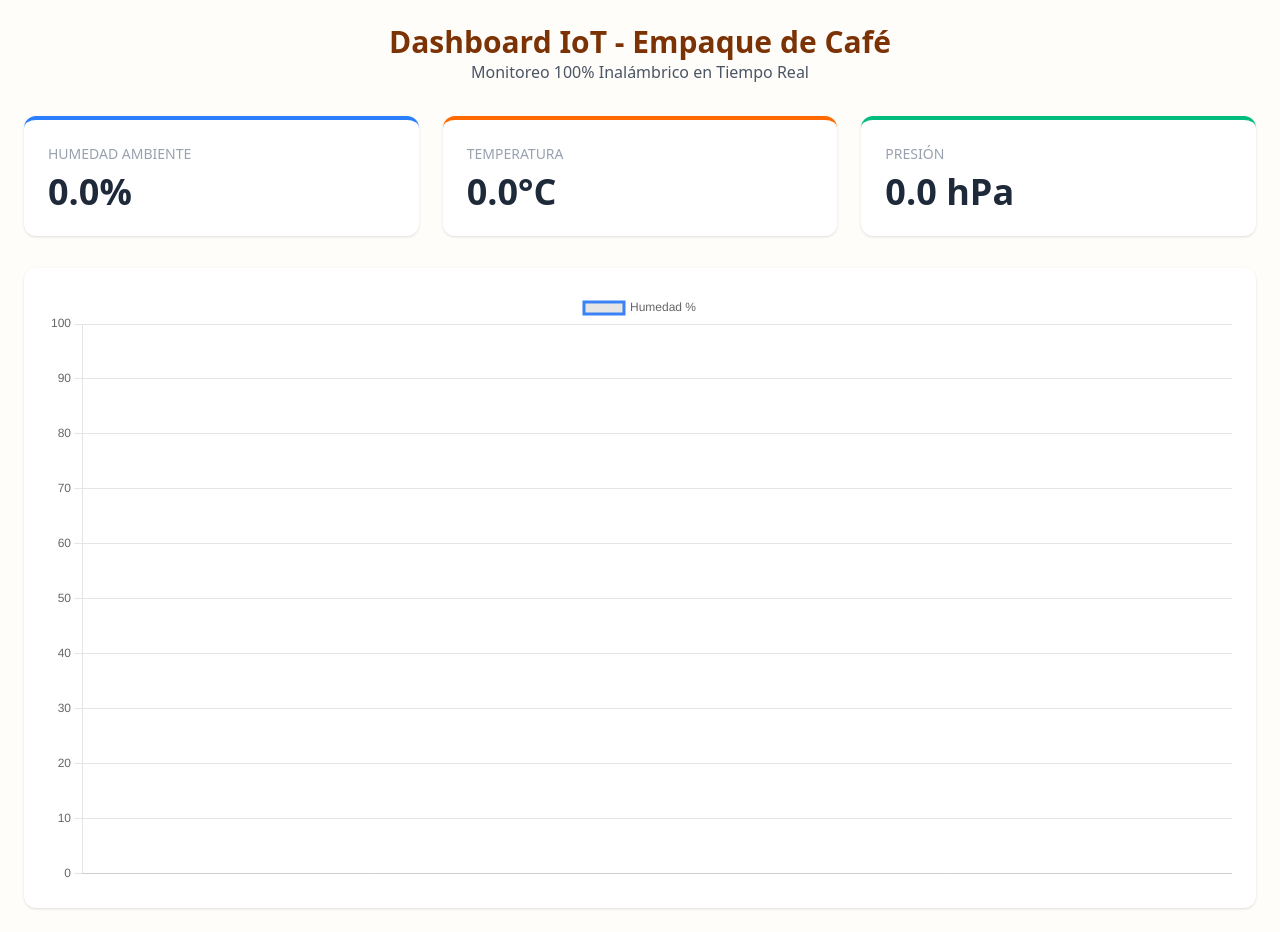
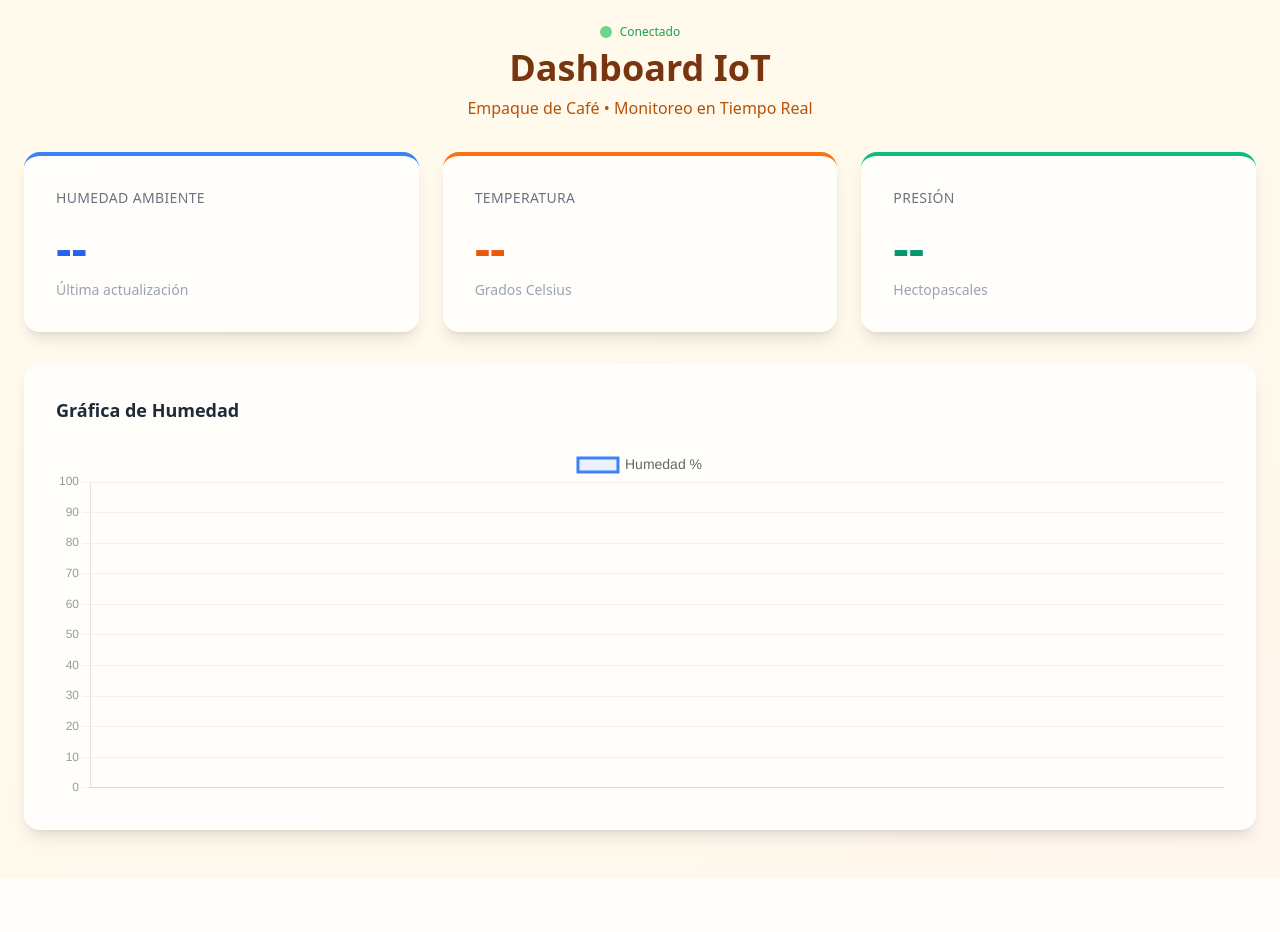
Before and after one commit to Chiwidude/my-love-coffee-pkg, a Flask app: page / in a window 1280 px wide. After the commit the page ends 878 px from the top, so only its background shows below. Run offline with Flask 3, Linux system fonts and the light colour scheme; some libraries are stand-ins or nearby versions.

Commit message:
feature(index): added new styles to page

```diff
--- a/templates/index.html
+++ b/templates/index.html
@@ -1,55 +1,81 @@
 <!DOCTYPE html>
-<html lang="es">
+<html lang="es" class="h-full">
 <head>
   <meta charset="UTF-8">
   <meta name="viewport" content="width=device-width, initial-scale=1.0">
   <title>Monitoreo IoT Café</title>
-    <script src="https://cdn.jsdelivr.net/npm/@tailwindcss/browser@4"></script>
+
+  <script src="https://cdn.tailwindcss.com/3.4.17"></script>
   <script src="https://cdn.jsdelivr.net/npm/chart.js"></script>
 
-    <!-- Scripts de Firebase (Versión de compatibilidad para fácil uso) -->
   <script src="https://www.gstatic.com/firebasejs/8.10.1/firebase-app.js"></script>
   <script src="https://www.gstatic.com/firebasejs/8.10.1/firebase-database.js"></script>
+
+  <script src="https://cdn.jsdelivr.net/npm/lucide@0.263.0/dist/umd/lucide.min.js"></script>
 </head>
-<body class="bg-amber-50/30 font-sans">
+<body class="bg-gradient-to-br from-amber-50 to-orange-50 font-sans h-full m-0 p-0 box-border">
 
-    <div class="container mx-auto p-6">
+  <div class="w-full h-full overflow-auto">
+    <div class="container mx-auto p-6 pb-12">
+
       <header class="mb-8 text-center">
-            <h1 class="text-3xl font-bold text-amber-900">Dashboard IoT - Empaque de Café</h1>
-            <p class="text-gray-600">Monitoreo 100% Inalámbrico en Tiempo Real</p>
+        <div class="flex items-center justify-center gap-2 mb-2">
+          <div class="w-3 h-3 rounded-full bg-green-500 animate-pulse"></div>
+          <span class="text-xs font-medium text-green-600">Conectado</span>
+        </div>
+        <h1 class="text-4xl font-bold text-amber-900 mb-2">Dashboard IoT</h1>
+        <p class="text-amber-700">Empaque de Café • Monitoreo en Tiempo Real</p>
       </header>
 
-        <!-- Tarjetas en Tiempo Real -->
       <div class="grid grid-cols-1 md:grid-cols-3 gap-6 mb-8">
-            <div class="bg-white p-6 rounded-xl shadow-sm border-t-4 border-blue-500">
-                <h3 class="text-gray-400 font-medium text-sm uppercase">Humedad Ambiente</h3>
-                <p class="text-4xl font-bold text-gray-800 mt-2" id="humedad-val">0.0%</p>
+
+        <div class="bg-white/80 backdrop-blur p-8 rounded-2xl shadow-lg border-t-4 border-blue-500 hover:shadow-xl hover:scale-105 transition-all duration-300">
+          <h3 class="text-gray-500 font-medium text-sm uppercase tracking-wide">Humedad Ambiente</h3>
+          <p class="text-5xl font-bold text-blue-600 mt-4" id="humedad-val">--</p>
+          <p class="text-gray-400 text-sm mt-2">Última actualización</p>
         </div>
-            <div class="bg-white p-6 rounded-xl shadow-sm border-t-4 border-orange-500">
-                <h3 class="text-gray-400 font-medium text-sm uppercase">Temperatura</h3>
-                <p class="text-4xl font-bold text-gray-800 mt-2" id="temp-val">0.0°C</p>
+
+        <div class="bg-white/80 backdrop-blur p-8 rounded-2xl shadow-lg border-t-4 border-orange-500 hover:shadow-xl hover:scale-105 transition-all duration-300">
+          <h3 class="text-gray-500 font-medium text-sm uppercase tracking-wide">Temperatura</h3>
+          <p class="text-5xl font-bold text-orange-600 mt-4" id="temp-val">--</p>
+          <p class="text-gray-400 text-sm mt-2">Grados Celsius</p>
         </div>
-            <div class="bg-white p-6 rounded-xl shadow-sm border-t-4 border-emerald-500">
-                <h3 class="text-gray-400 font-medium text-sm uppercase">Presión</h3>
-                <p class="text-4xl font-bold text-gray-800 mt-2" id="presion-val">0.0 hPa</p>
+
+        <div class="bg-white/80 backdrop-blur p-8 rounded-2xl shadow-lg border-t-4 border-emerald-500 hover:shadow-xl hover:scale-105 transition-all duration-300">
+          <h3 class="text-gray-500 font-medium text-sm uppercase tracking-wide">Presión</h3>
+          <p class="text-5xl font-bold text-emerald-600 mt-4" id="presion-val">--</p>
+          <p class="text-gray-400 text-sm mt-2">Hectopascales</p>
+        </div>
+
+      </div>
+
+      <div class="bg-white/80 backdrop-blur p-8 rounded-2xl shadow-lg">
+        <h2 class="text-lg font-bold text-gray-800 mb-6">Gráfica de Humedad</h2>
+        <div class="relative h-[350px]">
+          <canvas id="graficaTiempoReal"></canvas>
         </div>
       </div>
 
-        <!-- Gráfica -->
-        <div class="bg-white p-6 rounded-xl shadow-sm">
-            <canvas id="graficaTiempoReal" class="h-64"></canvas>
     </div>
   </div>
 
   <script>
-        // 1. Configuración de Firebase en el Navegador
+    // Inicializar iconos de Lucide (por si agregan más tarde)
+    lucide.createIcons();
+
     const firebaseConfig = {
         databaseURL: "https://my-love-coffee-pkg-default-rtdb.firebaseio.com/"
     };
+
+    try {
         firebase.initializeApp(firebaseConfig);
+    } catch(e) {
+        console.log("Firebase ya inicializado");
+    }
+
     const database = firebase.database();
 
-        // 2. Inicializar Chart.js
+    // Configuración del gráfico de Chart.js
     const ctx = document.getElementById('graficaTiempoReal').getContext('2d');
     const chart = new Chart(ctx, {
         type: 'line',
@@ -59,15 +85,41 @@
                 label: 'Humedad %',
                 data: [],
                 borderColor: '#3b82f6',
-                    tension: 0.2,
-                    fill: false
+                backgroundColor: 'rgba(59, 130, 246, 0.1)',
+                borderWidth: 3,
+                pointRadius: 5,
+                pointBackgroundColor: '#3b82f6',
+                pointBorderColor: '#fff',
+                pointBorderWidth: 2,
+                tension: 0.4,
+                fill: true
             }]
         },
-            options: { responsive: true, scales: { y: { min: 0, max: 100 } } }
+        options: {
+            responsive: true,
+            maintainAspectRatio: false,
+            plugins: {
+                legend: {
+                    display: true,
+                    labels: { color: '#666', font: { size: 14 } }
+                }
+            },
+            scales: {
+                y: {
+                    min: 0,
+                    max: 100,
+                    ticks: { color: '#999' },
+                    grid: { color: 'rgba(0,0,0,0.05)' }
+                },
+                x: {
+                    ticks: { color: '#999' },
+                    grid: { color: 'rgba(0,0,0,0.05)' }
+                }
+            }
+        }
     });
 
-        // 3. ESCUCHAR FIREBASE EN TIEMPO REAL
-        // Escucha el nodo 'actual' para cambiar los números de las tarjetas
+    // Escucha de Firebase Realtime
     database.ref('monitoreo_cafe/actual').on('value', (snapshot) => {
         const data = snapshot.val();
         if(data) {
@@ -75,17 +127,17 @@
             document.getElementById('temp-val').innerText = data.temperatura.toFixed(1) + '°C';
             document.getElementById('presion-val').innerText = data.presion.toFixed(1) + ' hPa';
 
-                // Añadir dato a la gráfica de forma dinámica
-                const ahora = new Date().toLocaleTimeString();
+            const ahora = new Date().toLocaleTimeString('es-ES');
             if (chart.data.labels.length > 15) {
                 chart.data.labels.shift();
                 chart.data.datasets[0].data.shift();
             }
             chart.data.labels.push(ahora);
             chart.data.datasets[0].data.push(data.humedad);
-                chart.format // Forzar actualización visual
             chart.update();
         }
+    }, (error) => {
+        console.error("Error conectando a Firebase:", error);
     });
   </script>
 </body>
```
Lines whose indentation alone changed are shown as unchanged.
